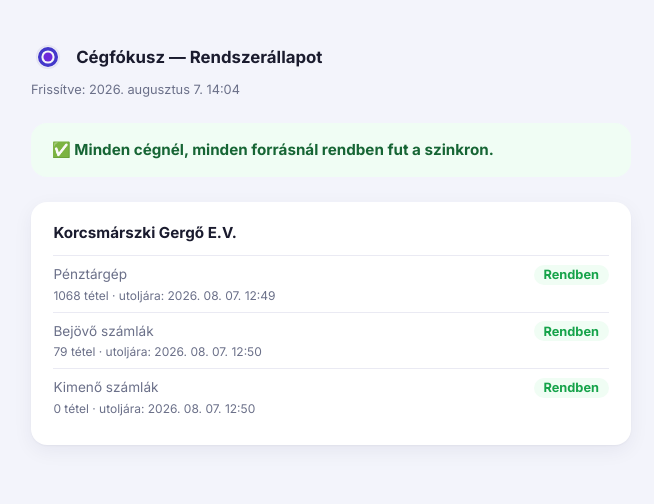
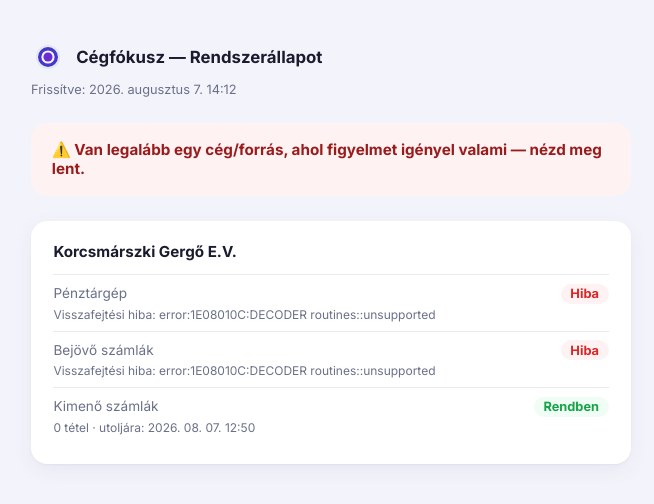
Before and after one commit to Asera0202/nav-afa-monitor, a website: page public/status.html in a window 1280 px wide. Shown: the whole page, without its empty margins (309-963 px from the left). Drawn offline with Linux system fonts and the light colour scheme.

Commit message:
Napi NAV-szinkron + állapot-frissítés: 2026-08-07

```diff
--- a/public/status.html
+++ b/public/status.html
@@ -49,10 +49,10 @@
       <img src="favicon.svg" alt="Cégfókusz">
       <div class="title">Cégfókusz — Rendszerállapot</div>
     </div>
-    <div class="updated">Frissítve: 2026. augusztus 7. 14:04</div>
+    <div class="updated">Frissítve: 2026. augusztus 7. 14:12</div>
 
-    <div class="overall-banner overall-ok">
-      ✅ Minden cégnél, minden forrásnál rendben fut a szinkron.
+    <div class="overall-banner overall-bad">
+      ⚠️ Van legalább egy cég/forrás, ahol figyelmet igényel valami — nézd meg lent.
     </div>
 
 
@@ -61,13 +61,13 @@
 
           <div class="source-row">
             <div class="source-name">Pénztárgép</div>
-            <div class="source-status status-ok">Rendben</div>
-            <div class="source-detail">1068 tétel · utoljára: 2026. 08. 07. 12:49</div>
+            <div class="source-status status-error">Hiba</div>
+            <div class="source-detail">Visszafejtési hiba: error:1E08010C:DECODER routines::unsupported</div>
           </div>
           <div class="source-row">
             <div class="source-name">Bejövő számlák</div>
-            <div class="source-status status-ok">Rendben</div>
-            <div class="source-detail">79 tétel · utoljára: 2026. 08. 07. 12:50</div>
+            <div class="source-status status-error">Hiba</div>
+            <div class="source-detail">Visszafejtési hiba: error:1E08010C:DECODER routines::unsupported</div>
           </div>
           <div class="source-row">
             <div class="source-name">Kimenő számlák</div>
```
